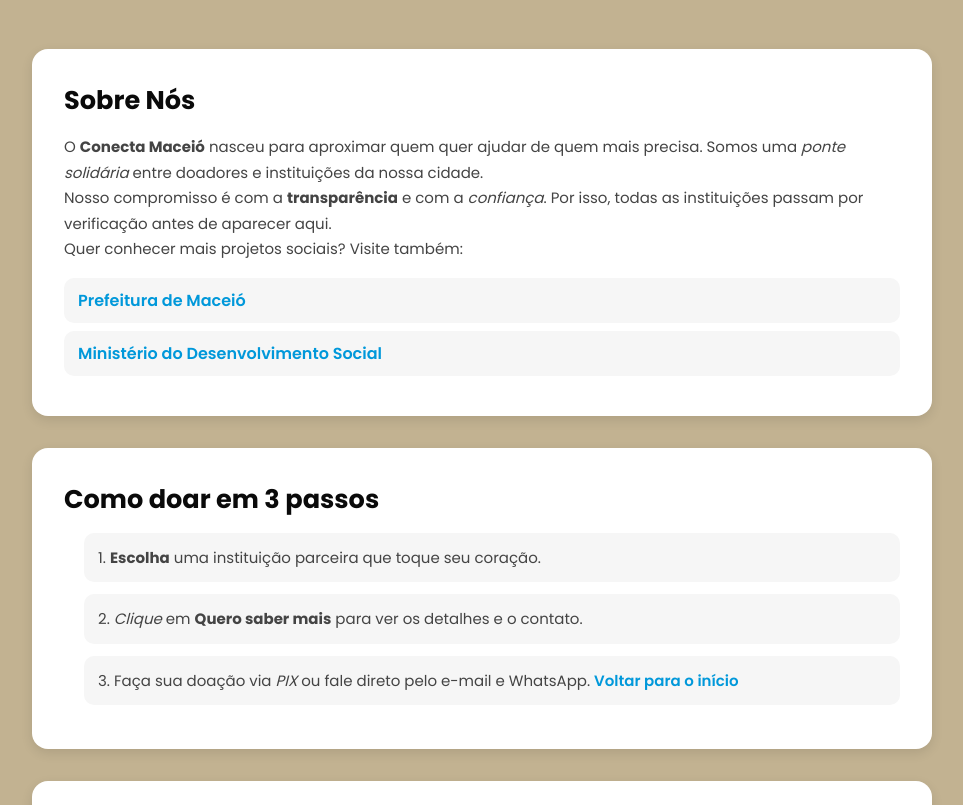
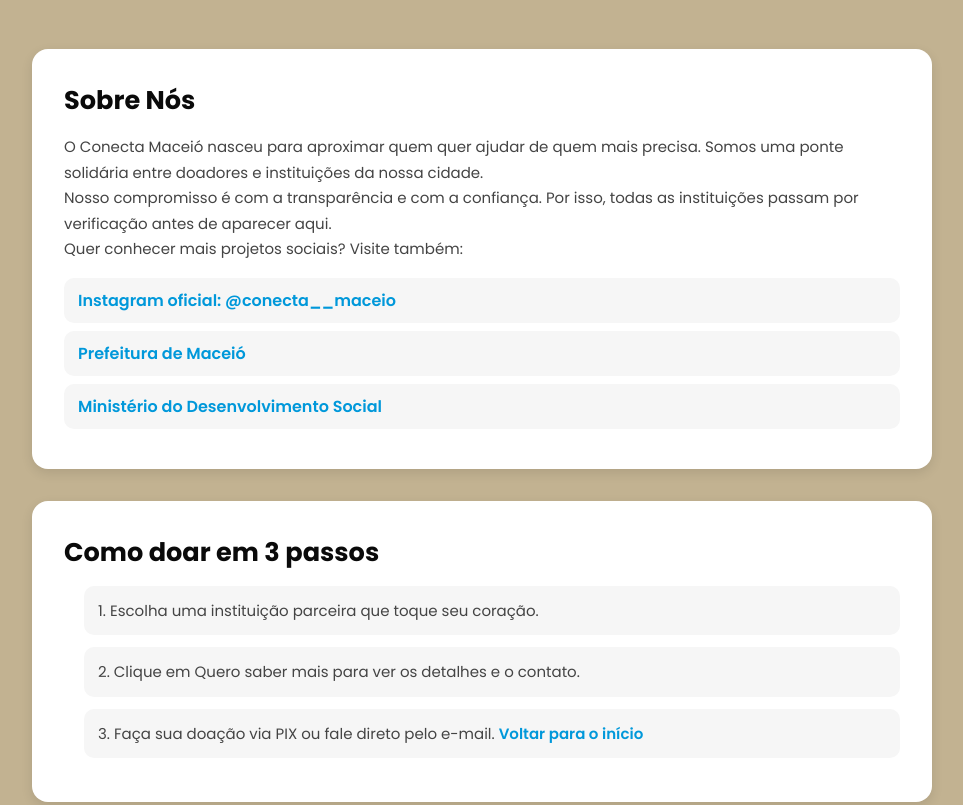
Before and after one commit to samarakarolayne/conectamaceio, a plain HTML site: page index.html in a window 1280 px wide. Shown: the part 1600-2405 px from the top of the page, without its empty margins (158-1121 px from the left). Drawn offline with Linux system fonts and the light colour scheme; a web font is replaced by a local one.

Commit message:
Update index.html

```diff
--- a/index.html
+++ b/index.html
@@ -22,6 +22,7 @@
       <ul>
         <li><a href="#inicio">Início</a></li>
         <li><a href="#sobre">Sobre Nós</a></li>
+        <li><a href="https://www.instagram.com/conecta__maceio" target="_blank">Instagram</a></li>
         <li><a href="#cadastrar" id="linkCadastrar">Cadastrar</a></li>
       </ul>
     </nav>
@@ -138,10 +139,11 @@
     <section class="sectionSobre" id="sobre">
       <div>
         <h2>Sobre Nós</h2>
-        <p>O <strong>Conecta Maceió</strong> nasceu para aproximar quem quer ajudar de quem mais precisa. Somos uma <em>ponte solidária</em> entre doadores e instituições da nossa cidade.</p>
-        <p>Nosso compromisso é com a <b>transparência</b> e com a <i>confiança</i>. Por isso, todas as instituições passam por verificação antes de aparecer aqui.</p>
+        <p>O Conecta Maceió nasceu para aproximar quem quer ajudar de quem mais precisa. Somos uma ponte solidária entre doadores e instituições da nossa cidade.</p>
+        <p>Nosso compromisso é com a transparência e com a confiança. Por isso, todas as instituições passam por verificação antes de aparecer aqui.</p>
         <p>Quer conhecer mais projetos sociais? Visite também:</p>
         <ul>
+          <li><a href="https://www.instagram.com/conecta__maceio" target="_blank">Instagram oficial: @conecta__maceio</a></li>
           <li><a href="https://www.maceio.al.gov.br" target="_blank">Prefeitura de Maceió</a></li>
           <li><a href="https://www.gov.br/mds/pt-br" target="_blank">Ministério do Desenvolvimento Social</a></li>
         </ul>
@@ -152,9 +154,9 @@
       <div>
         <h2>Como doar em 3 passos</h2>
         <ol>
-          <li><strong>Escolha</strong> uma instituição parceira que toque seu coração.</li>
-          <li><em>Clique</em> em <b>Quero saber mais</b> para ver os detalhes e o contato.</li>
-          <li>Faça sua doação via <i>PIX</i> ou fale direto pelo e-mail e WhatsApp. <a href="#inicio" target="_blank">Voltar para o início</a></li>
+          <li>Escolha uma instituição parceira que toque seu coração.</li>
+          <li>Clique em Quero saber mais para ver os detalhes e o contato.</li>
+          <li>Faça sua doação via PIX ou fale direto pelo e-mail. <a href="#inicio" target="_blank">Voltar para o início</a></li>
         </ol>
       </div>
     </section>
@@ -240,6 +242,7 @@
       <p id="textoDetalhes"></p>
       <p><strong>Contato:</strong> <span id="whatsDetalhes">maceioconecta800@gmail.com</span></p>
       <p><strong>PIX:</strong> <span id="pixDetalhes">maceioconecta800@gmail.com</span></p>
+      <p><strong>Instagram:</strong> <a href="https://www.instagram.com/conecta__maceio" target="_blank">@conecta__maceio</a></p>
       <label for="mensagemDoacao">Mensagem para a instituição</label>
       <input type="text" id="mensagemDoacao" name="mensagemDoacao" placeholder="Ex: Quero doar fraldas">
       <button type="button" id="btnWhats" class="btn-enviar">Falar pelo E-mail</button>
```
